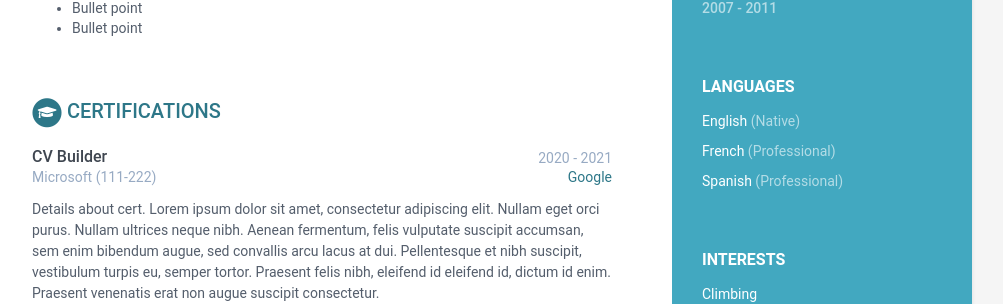
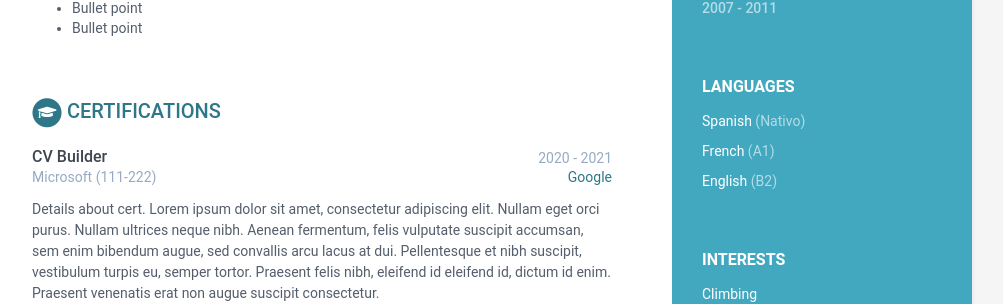
Before and after one commit to YosefhDyn01/pull-requests, a Jekyll site: the page built from index.html, in a window 1280 px wide and 900 px high, scrolled down 823 px. Shown: the part 147-451 px from the top of the window, without its empty margins (168-1171 px from the left). Built offline with Jekyll 4.4.1, drawn with Linux system fonts in a browser that asks for light colours.

Commit message:
Contacto

```diff
--- a/_data/data.yml
+++ b/_data/data.yml
@@ -33,14 +33,14 @@ sidebar:
     languages:
       title: Languages
       info:
-        - idiom: English
-          level: Native
+        - idiom: Spanish
+          level: Nativo
 
         - idiom: French
-          level: Professional
+          level: A1
 
-        - idiom: Spanish
-          level: Professional
+        - idiom: English
+          level: B2
 
     interests:
       title: Interests
```
